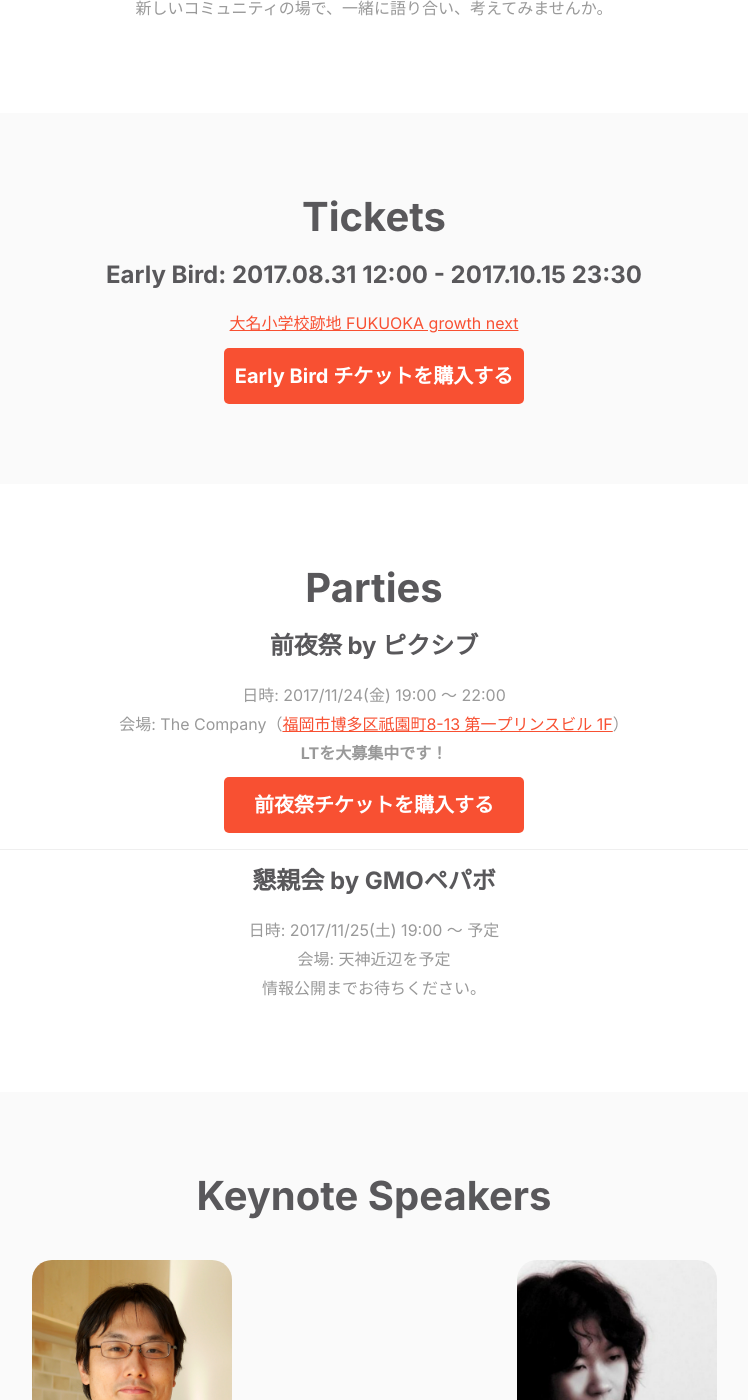
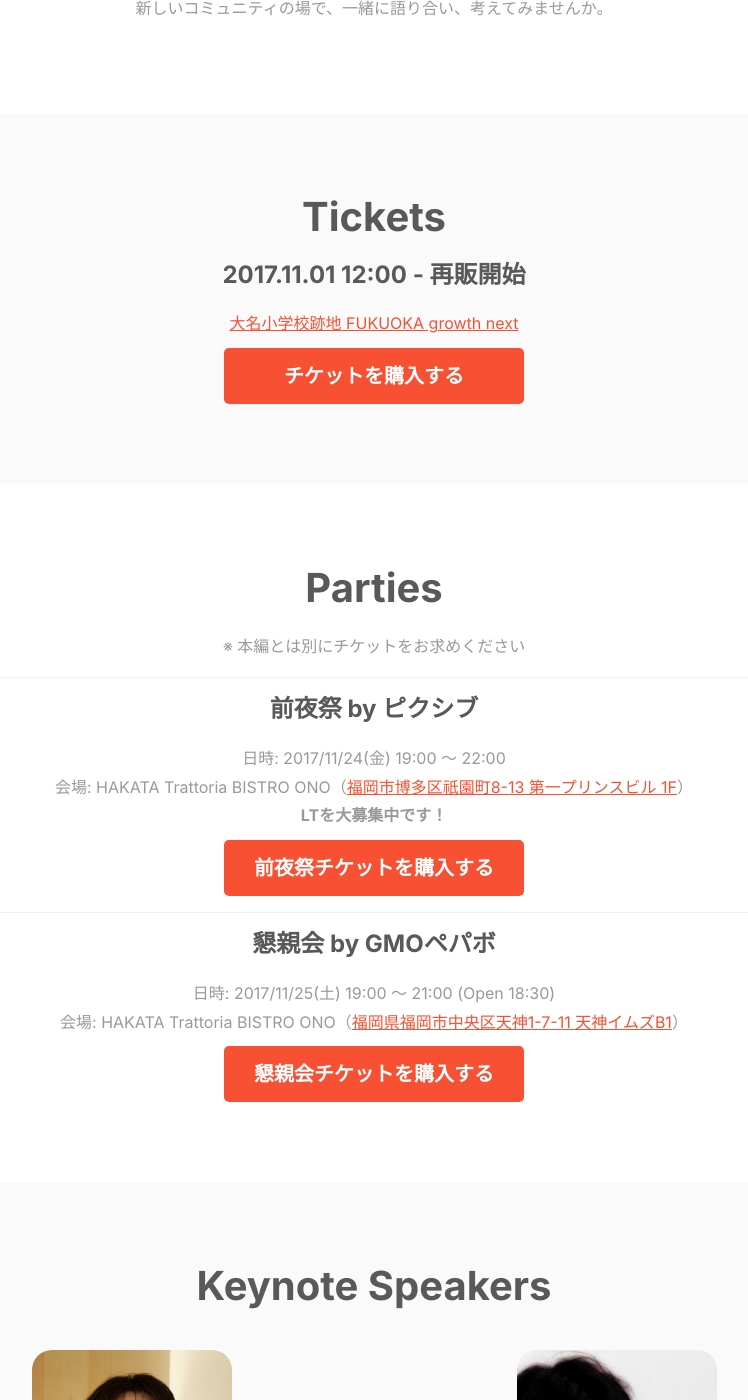
Before and after one commit to fukuokarb/fukuokark02, a Jekyll site: the page built from index.html, in a window 1280 px wide and 1400 px high, scrolled down 894 px. Shown: the whole window, without its empty margins (266-1014 px from the left). Built offline with Jekyll 4.4.1, drawn with Linux system fonts in a browser that asks for light colours; nearby versions of some CDN libraries; the list of posts is cut into pages by our own code.

Commit message:
Update info

```diff
--- a/index.html
+++ b/index.html
@@ -18,21 +18,25 @@
 <section id="tickets" class="default-section default-section--gray">
   <div class="default-section__inner">
     <h1 class="default-section__headline">Tickets</h1>
-    <h2 class="default-section__title">Early Bird: 2017.08.31 12:00 - 2017.10.15 23:30</h2>
+    <h2 class="default-section__title">2017.11.01 12:00 - 再販開始</h2>
     <p class="default-section__body">
       <a href="https://growth-next.com/" target="_blank">大名小学校跡地 FUKUOKA growth next</a>
     </p>
-    <a class="default-section__button" href="https://fukuokarb.connpass.com/event/54507/" target="_blank">Early Bird チケットを購入する</a>
+    <a class="default-section__button" href="https://fukuokarb.connpass.com/event/54507/" target="_blank">チケットを購入する</a>
   </div>
 </section>
 
 <section id="parties" class="default-section">
   <div class="default-section__inner">
     <h1 class="default-section__headline">Parties</h1>
+    <p class="default-section__body">※ 本編とは別にチケットをお求めください</p>
+    <p> </p>
+    <hr />
+    <p> </p>
     <h2 class="default-section__title">前夜祭 by ピクシブ</h2>
     <p class="default-section__body">
       日時: 2017/11/24(金) 19:00 〜 22:00 <br>
-      会場: The Company（<a href="http://thecompany.jp/">福岡市博多区祇園町8-13 第一プリンスビル 1F</a>）<br>
+      会場: HAKATA Trattoria BISTRO ONO（<a href="http://thecompany.jp/">福岡市博多区祇園町8-13 第一プリンスビル 1F</a>）<br>
       <strong>LTを大募集中です！</strong>
     </p>
     <a class="default-section__button" href="https://fukuokarb.connpass.com/event/68497/" target="_blank">前夜祭チケットを購入する</a>
@@ -41,10 +45,10 @@
     <p> </p>
     <h2 class="default-section__title">懇親会 by GMOペパボ</h2>
     <p class="default-section__body">
-      日時: 2017/11/25(土) 19:00 〜 予定 <br>
-      会場: 天神近辺を予定<br>
-      情報公開までお待ちください。
+      日時: 2017/11/25(土) 19:00 〜 21:00 (Open 18:30) <br>
+      会場: HAKATA Trattoria BISTRO ONO（<a href="https://ims-tenjin.jp/restaurant/detail/?shopNo=208">福岡県福岡市中央区天神1-7-11 天神イムズB1</a>）
     </p>
+    <a class="default-section__button" href="https://fukuokarb.connpass.com/event/70943/" target="_blank">懇親会チケットを購入する</a>
   </div>
 </section>
 
```
